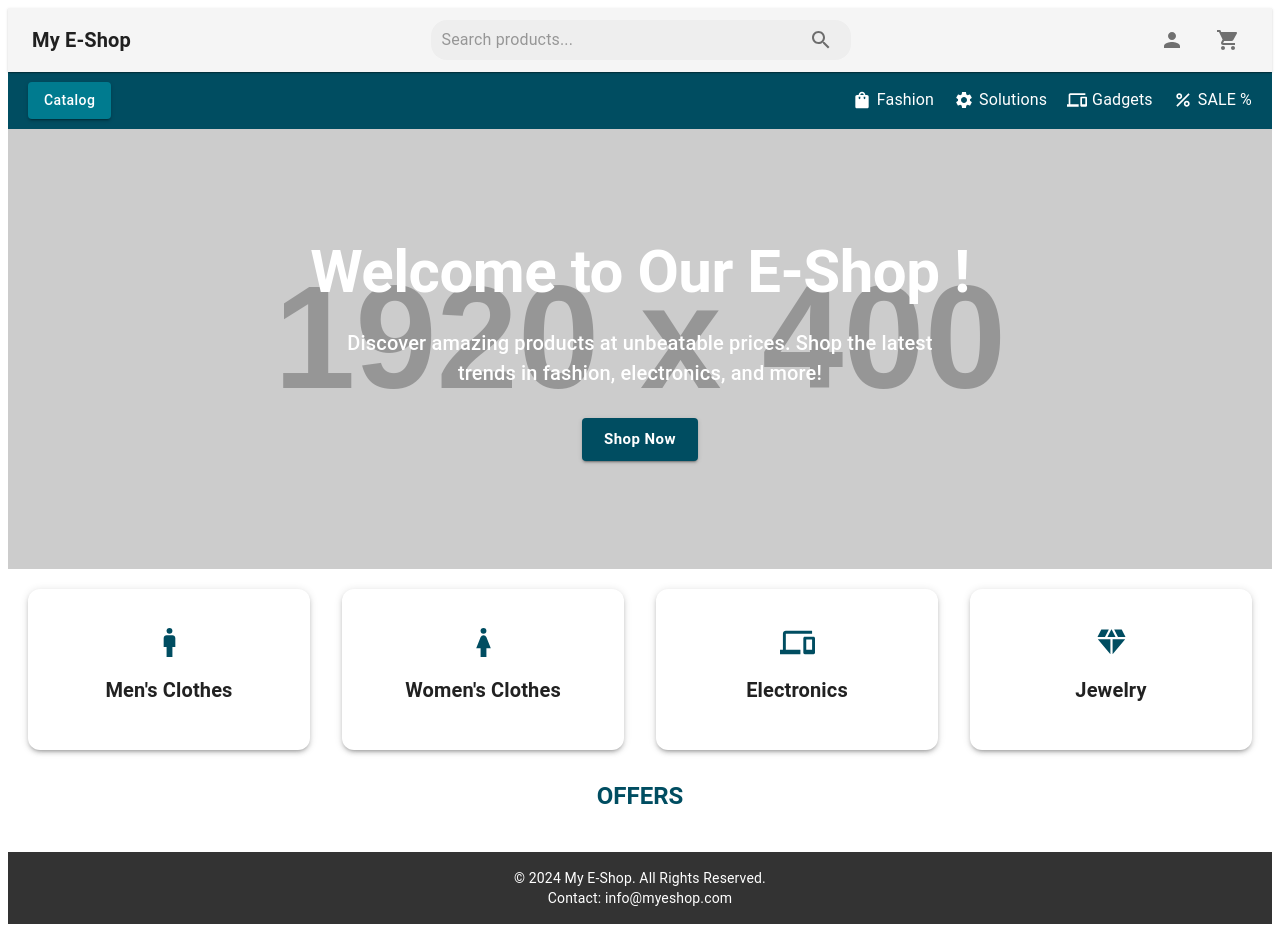
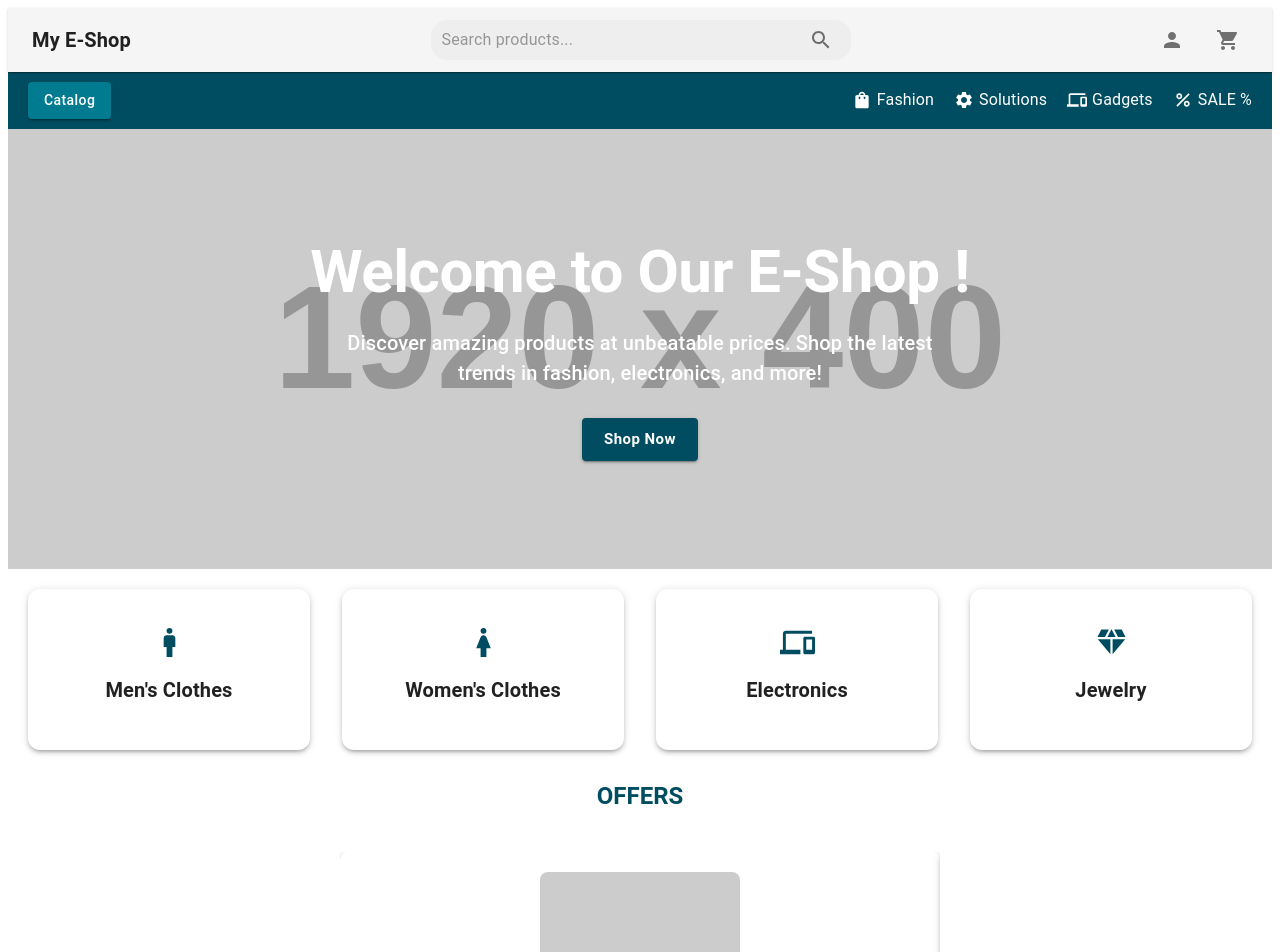
Before and after one commit to shpokas-io/e-shop-web, a React (Vite) app: page / in a window 1280 px wide. Shown: the top 952 px of the page. Built offline with nearby package versions, Linux system fonts and the light colour scheme.

Commit message:
readme update

```diff
--- a/src/Pages/HomePage.tsx
+++ b/src/Pages/HomePage.tsx
@@ -34,10 +34,11 @@ const HomePage: React.FC = () => {
       {isTabletOrMobile && (
         <>
           <CategorySectionMobile />
-          <ProductCarousel />
         </>
       )}
-      <Box sx={{ flex: 1, paddingBottom: "20px" }}></Box>
+      <Box sx={{ flex: 1, paddingBottom: "10px" }}>
+        <ProductCarousel />
+      </Box>
       <Footer />
     </Box>
   );
```
Also changed, not shown: 1 other file (tests, documents, lock files or other folders).
